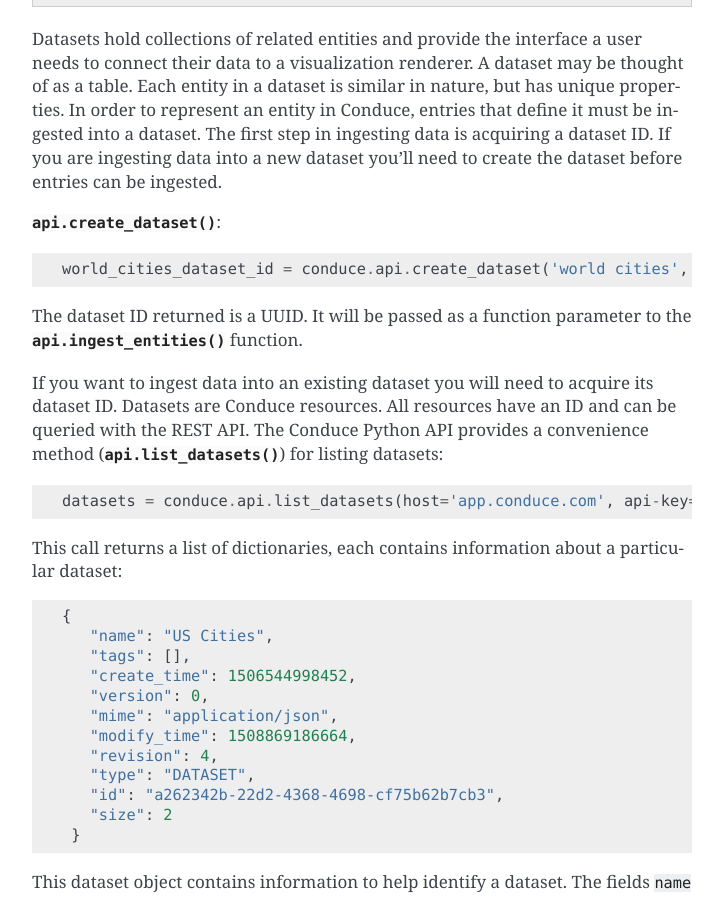
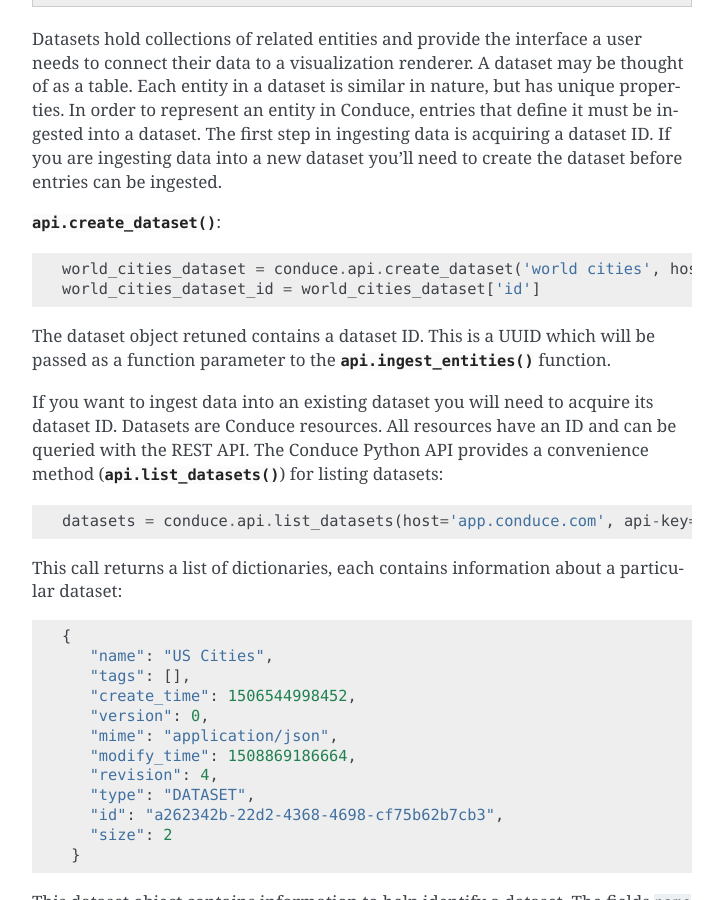
Before and after one commit to ConduceInc/conduce-python-api, a Sphinx documentation site: the page built from doc/source/data-ingest.rst, in a window 1280 px wide and 900 px high, scrolled down 933 px. Shown: the whole window, without its empty margins (388-1111 px from the left). Built offline with Sphinx 7.4.7, drawn with Linux system fonts in a browser that asks for light colours; formulas are drawn with MathJax 3.

Commit message:
data-ingest changes

```diff
--- a/doc/source/data-ingest.rst
+++ b/doc/source/data-ingest.rst
@@ -31,9 +31,10 @@ Datasets hold collections of related entities and provide the interface a user n
 
 :py:func:`api.create_dataset`::
 
-    world_cities_dataset_id = conduce.api.create_dataset('world cities', host='app.conduce.com', api-key='00000000-0000-0000-0000-000000000000')
+    world_cities_dataset = conduce.api.create_dataset('world cities', host='app.conduce.com', api-key='00000000-0000-0000-0000-000000000000')
+    world_cities_dataset_id = world_cities_dataset['id']
 
-The dataset ID returned is a UUID.  It will be passed as a function parameter to the :py:func:`api.ingest_entities` function.
+The dataset object retuned contains a dataset ID. This is a UUID which will be passed as a function parameter to the :py:func:`api.ingest_entities` function.
 
 If you want to ingest data into an existing dataset you will need to acquire its dataset ID.  Datasets are Conduce resources.  All resources have an ID and can be queried with the REST API.  The Conduce Python API provides a convenience method (:py:func:`api.list_datasets`) for listing datasets::
 
```
